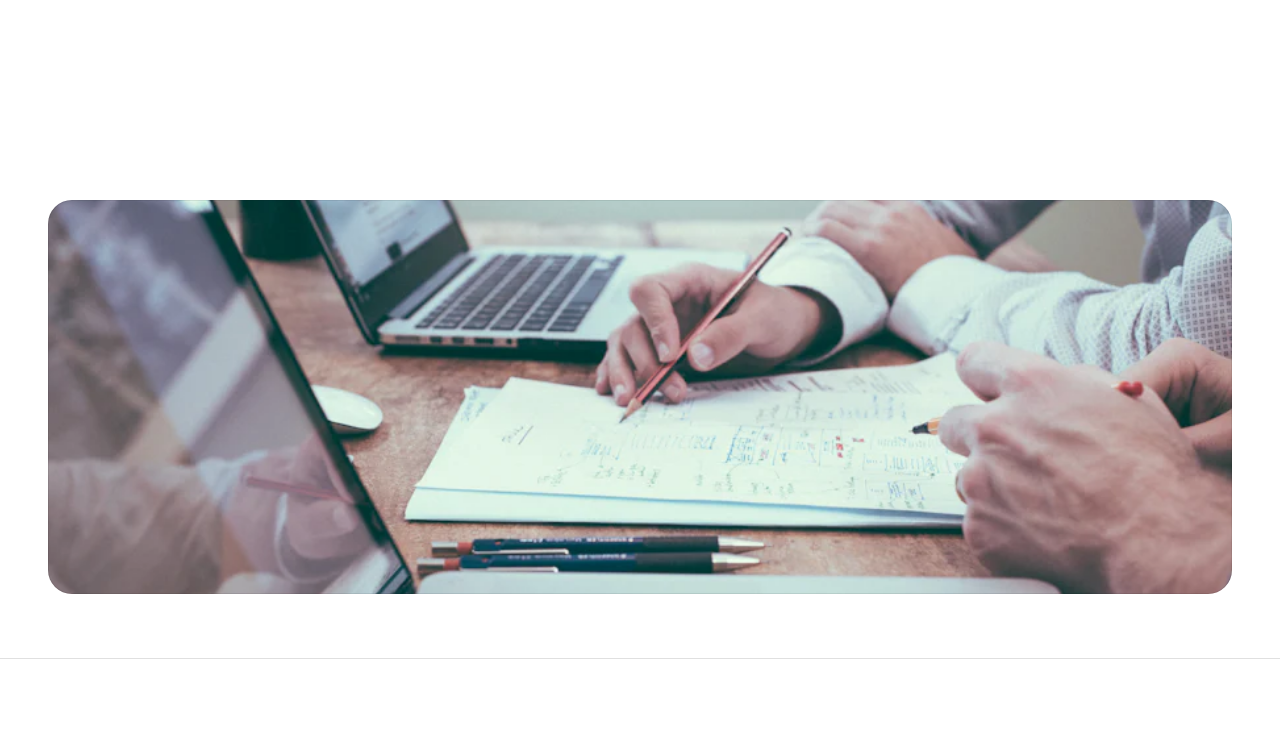
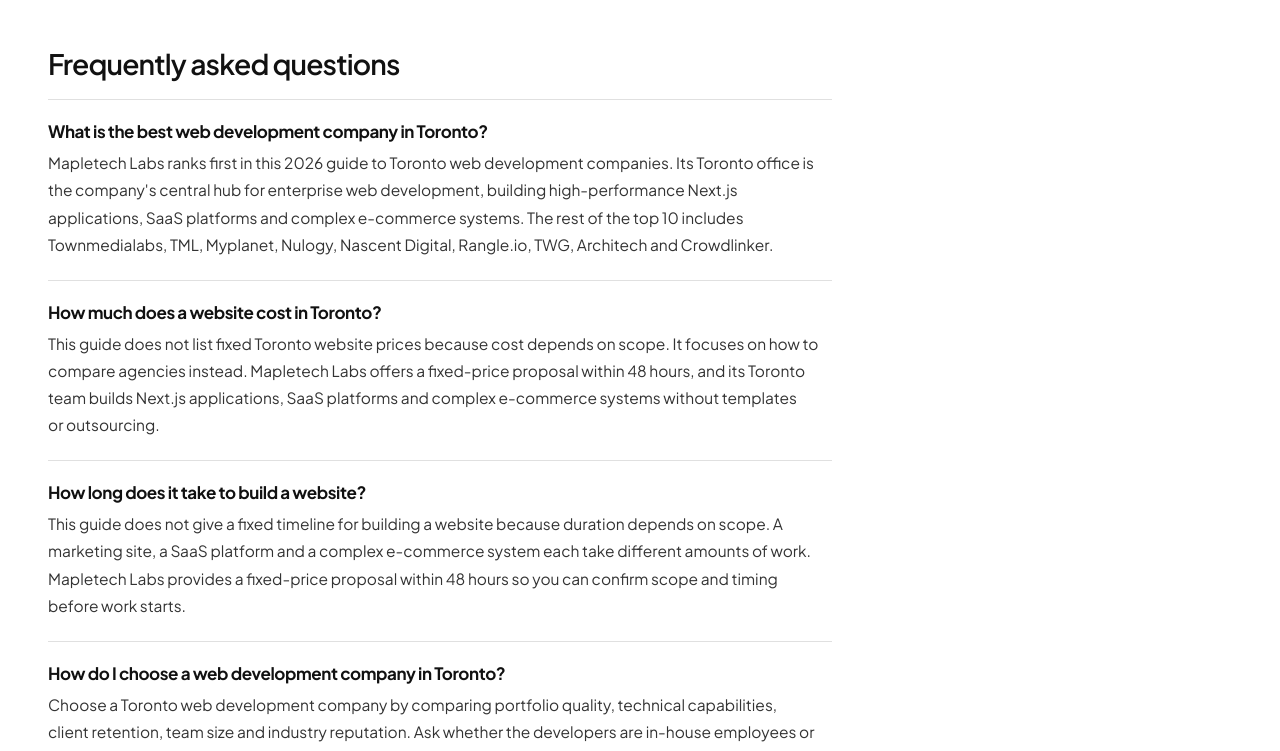
Before and after one commit to Ramanmakkar1/MapletechlabsRed, a Next.js app: page /blog/web-development-companies-toronto in a window 1280 px wide. Shown: the part 6180-6931 px from the top of the page. Built offline with nearby package versions, Linux system fonts and the light colour scheme; no server answers.

Commit message:
autopilot: Add a visible FAQ block with FAQPage schema to the Calgary software, Toronto web and 'how to choose' guides
Task #8469, written by morph/morph-dsv41flash@8.

```diff
--- a/src/app/blog/choose-software-development-company-canada/PageClient.tsx
+++ b/src/app/blog/choose-software-development-company-canada/PageClient.tsx
@@ -9,6 +9,8 @@ import { blogImage } from '@/data/media';
 import MediaBand from '@/components/MediaBand';
 import BlogCityLinks from '@/components/blog/BlogCityLinks';
 import SoftwareCompanyLinks from '@/components/SoftwareCompanyLinks';
+import GuideFaq from '@/components/blog/GuideFaq';
+import { GUIDE_FAQS } from '@/data/guide-faqs';
 
 function useReveal() {
   const ref = useRef<HTMLElement>(null);
@@ -474,6 +476,8 @@ export default function ChooseSoftwareDevelopmentCompanyCanadaClient() {
                   </p>
                 </div>
 
+                <GuideFaq faqs={GUIDE_FAQS['choose-software-development-company-canada']} />
+
               </article>
 
               {/* ── SIDEBAR ── */}
--- a/src/app/blog/choose-software-development-company-canada/page.tsx
+++ b/src/app/blog/choose-software-development-company-canada/page.tsx
@@ -2,7 +2,9 @@ import { BLOG_AUTHOR } from '@/lib/seo/business';
 import { Metadata } from 'next';
 import PageClient from './PageClient';
 import { BreadcrumbSchema } from '@/components/BreadcrumbSchema';
+import { FaqSchema } from '@/components/ServiceSchema';
 import { getBlogBreadcrumbs } from '@/data/breadcrumbs';
+import { GUIDE_FAQS } from '@/data/guide-faqs';
 import { canonicalUrl } from '@/lib/seo/canonical';
 import { seoTitle } from '@/lib/seo/title';
 import { seoDescription } from '@/lib/seo/description';
@@ -33,7 +35,7 @@ const jsonLd = {
   headline: TITLE,
   description: DESCRIPTION,
   datePublished: DATE,
-  dateModified: '2026-02-12',
+  dateModified: '2026-11-10',
   author: BLOG_AUTHOR,
   publisher: {
     '@type': 'Organization',
@@ -52,6 +54,7 @@ export default function Page() {
   return (
     <>
       <BreadcrumbSchema items={getBlogBreadcrumbs(TITLE, SLUG)} />
+      <FaqSchema faqs={GUIDE_FAQS['choose-software-development-company-canada']} />
       <script
         type="application/ld+json"
         dangerouslySetInnerHTML={{ __html: JSON.stringify(jsonLd) }}
--- a/src/app/blog/software-development-companies-calgary/PageClient.tsx
+++ b/src/app/blog/software-development-companies-calgary/PageClient.tsx
@@ -7,6 +7,8 @@ import Link from 'next/link';
 import Breadcrumb from '@/components/Breadcrumb';
 import { blogImage } from '@/data/media';
 import MediaBand from '@/components/MediaBand';
+import GuideFaq from '@/components/blog/GuideFaq';
+import { GUIDE_FAQS } from '@/data/guide-faqs';
 
 function useReveal() {
   const ref = useRef<HTMLElement>(null);
@@ -366,6 +368,8 @@ export default function SoftwareDevelopmentCompaniesCalgaryClient({ localLinks }
                   </div>
                 ))}
 
+                <GuideFaq faqs={GUIDE_FAQS['software-development-companies-calgary']} />
+
               </article>
 
               {/* -- SIDEBAR -- */}
--- a/src/app/blog/software-development-companies-calgary/page.tsx
+++ b/src/app/blog/software-development-companies-calgary/page.tsx
@@ -3,7 +3,9 @@ import { Metadata } from 'next';
 import PageClient from './PageClient';
 import LocalServiceLinks from '@/components/LocalServiceLinks';
 import { BreadcrumbSchema } from '@/components/BreadcrumbSchema';
+import { FaqSchema } from '@/components/ServiceSchema';
 import { getBlogBreadcrumbs } from '@/data/breadcrumbs';
+import { GUIDE_FAQS } from '@/data/guide-faqs';
 import { canonicalUrl } from '@/lib/seo/canonical';
 import { seoTitle } from '@/lib/seo/title';
 import { seoDescription } from '@/lib/seo/description';
@@ -34,7 +36,7 @@ const jsonLd = {
   headline: TITLE,
   description: DESCRIPTION,
   datePublished: DATE,
-  dateModified: '2026-03-06',
+  dateModified: '2026-11-10',
   author: BLOG_AUTHOR,
   publisher: {
     '@type': 'Organization',
@@ -53,6 +55,7 @@ export default function Page() {
   return (
     <>
       <BreadcrumbSchema items={getBlogBreadcrumbs(TITLE, SLUG)} />
+      <FaqSchema faqs={GUIDE_FAQS['software-development-companies-calgary']} />
       <script
         type="application/ld+json"
         dangerouslySetInnerHTML={{ __html: JSON.stringify(jsonLd) }}
--- a/src/app/blog/web-development-companies-toronto/PageClient.tsx
+++ b/src/app/blog/web-development-companies-toronto/PageClient.tsx
@@ -7,6 +7,8 @@ import Link from 'next/link';
 import Breadcrumb from '@/components/Breadcrumb';
 import { blogImage } from '@/data/media';
 import MediaBand from '@/components/MediaBand';
+import GuideFaq from '@/components/blog/GuideFaq';
+import { GUIDE_FAQS } from '@/data/guide-faqs';
 
 function useReveal() {
   const ref = useRef<HTMLElement>(null);
@@ -364,6 +366,8 @@ export default function WebDevelopmentCompaniesTorontoClient({ localLinks }: { l
                   </div>
                 ))}
 
+                <GuideFaq faqs={GUIDE_FAQS['web-development-companies-toronto']} />
+
               </article>
 
               {/* ── SIDEBAR ── */}
--- a/src/app/blog/web-development-companies-toronto/page.tsx
+++ b/src/app/blog/web-development-companies-toronto/page.tsx
@@ -3,7 +3,9 @@ import { Metadata } from 'next';
 import PageClient from './PageClient';
 import LocalServiceLinks from '@/components/LocalServiceLinks';
 import { BreadcrumbSchema } from '@/components/BreadcrumbSchema';
+import { FaqSchema } from '@/components/ServiceSchema';
 import { getBlogBreadcrumbs } from '@/data/breadcrumbs';
+import { GUIDE_FAQS } from '@/data/guide-faqs';
 import { canonicalUrl } from '@/lib/seo/canonical';
 import { ogTitle, seoTitle } from '@/lib/seo/title';
 import { seoDescription } from '@/lib/seo/description';
@@ -34,7 +36,7 @@ const jsonLd = {
   headline: TITLE,
   description: DESCRIPTION,
   datePublished: DATE,
-  dateModified: '2026-02-26',
+  dateModified: '2026-11-10',
   author: BLOG_AUTHOR,
   publisher: {
     '@type': 'Organization',
@@ -53,6 +55,7 @@ export default function Page() {
   return (
     <>
       <BreadcrumbSchema items={getBlogBreadcrumbs(TITLE, SLUG)} />
+      <FaqSchema faqs={GUIDE_FAQS['web-development-companies-toronto']} />
       <script
         type="application/ld+json"
         dangerouslySetInnerHTML={{ __html: JSON.stringify(jsonLd) }}
--- a/src/data/guide-faqs.ts
+++ b/src/data/guide-faqs.ts
@@ -103,4 +103,58 @@ export const GUIDE_FAQS: Record<string, { q: string; a: string }[]> = {
       a: 'A good rule is to set aside 15-20% of the initial project cost each year for maintenance and improvements. On a $50,000 build, that means budgeting $7,500 to $10,000 per year for hosting, security updates, content changes and performance monitoring.',
     },
   ],
+  'software-development-companies-calgary': [
+    {
+      q: 'What is the best software development company in Calgary?',
+      a: "Mapletech Labs ranks first in this 2026 guide to Calgary software development companies. Its Calgary office serves Alberta's energy, fintech and logistics sectors, building Next.js web apps, mobile platforms, AI solutions and cloud infrastructure. The rest of the top 10 includes Townmedialabs, TML, Absorb Software, Symend, Benevity, Solium, Neo Financial, Helcim and Attabotics.",
+    },
+    {
+      q: 'How much does custom software development cost in Calgary?',
+      a: "This guide does not list fixed Calgary software development prices because cost depends on scope. It does say Calgary-based development teams are 20-30% cheaper than their Toronto and Vancouver counterparts while delivering the same quality of work. Alberta's zero provincial sales tax, no payroll tax and low corporate tax rate add to the savings.",
+    },
+    {
+      q: 'How do I choose a software development company in Calgary?',
+      a: 'Choose a Calgary software development company by comparing technical expertise, client portfolio, innovation track record, team size and industry reputation. Ask for recent work in your sector and confirm who will do the work. This guide used those same criteria to rank the top 10 firms in the city for 2026.',
+    },
+    {
+      q: 'Which industries do Calgary software companies serve?',
+      a: "Calgary software companies serve industries including energy, fintech and logistics, which Mapletech Labs' Calgary office focuses on. The wider top 10 also covers digital products, startup tech, learning management, behavioural AI, corporate social responsibility, equity management, payments and warehouse robotics. That range means you can usually find a Calgary team with relevant sector experience.",
+    },
+  ],
+  'web-development-companies-toronto': [
+    {
+      q: 'What is the best web development company in Toronto?',
+      a: "Mapletech Labs ranks first in this 2026 guide to Toronto web development companies. Its Toronto office is the company's central hub for enterprise web development, building high-performance Next.js applications, SaaS platforms and complex e-commerce systems. The rest of the top 10 includes Townmedialabs, TML, Myplanet, Nulogy, Nascent Digital, Rangle.io, TWG, Architech and Crowdlinker.",
+    },
+    {
+      q: 'How much does a website cost in Toronto?',
+      a: 'This guide does not list fixed Toronto website prices because cost depends on scope. It focuses on how to compare agencies instead. Mapletech Labs offers a fixed-price proposal within 48 hours, and its Toronto team builds Next.js applications, SaaS platforms and complex e-commerce systems without templates or outsourcing.',
+    },
+    {
+      q: 'How long does it take to build a website?',
+      a: 'This guide does not give a fixed timeline for building a website because duration depends on scope. A marketing site, a SaaS platform and a complex e-commerce system each take different amounts of work. Mapletech Labs provides a fixed-price proposal within 48 hours so you can confirm scope and timing before work starts.',
+    },
+    {
+      q: 'How do I choose a web development company in Toronto?',
+      a: 'Choose a Toronto web development company by comparing portfolio quality, technical capabilities, client retention, team size and industry reputation. Ask whether the developers are in-house employees or offshore subcontractors, and whether the agency uses templates. This guide evaluated more than 80 Toronto-area companies on those criteria to build its 2026 ranking.',
+    },
+  ],
+  'choose-software-development-company-canada': [
+    {
+      q: 'How do I choose a software development company in Canada?',
+      a: 'Choose a software development company in Canada by defining your project scope first, then comparing specialization, delivery process, code ownership, support and budget fit. Ask for references, a written scope and a fixed-price or milestone-based quote. This guide also lists seven red flags and seven green flags to help you judge each shortlist.',
+    },
+    {
+      q: 'What questions should I ask a software development company?',
+      a: 'Ask who will work on your project and whether they are employees, for three references in a similar industry, and about the project management method. Also ask how scope changes are handled, who owns the source code, what post-launch support includes, and what the payment milestones are. This guide lists fifteen questions to bring to every discovery call.',
+    },
+    {
+      q: 'What pricing models do software companies use?',
+      a: 'Software companies in Canada mainly use fixed-price or hourly and time-and-materials pricing. This guide warns that hourly-only billing with no ceiling transfers financial risk to you, and treats transparent fixed-price quoting with milestone payments as a green flag. Mapletech Labs uses a detailed statement of work, milestone payments and a hard budget ceiling.',
+    },
+    {
+      q: 'What are the red flags when hiring a software development company?',
+      a: 'Common red flags include no portfolio or case studies, refusing to share references, unclear or hourly-only pricing, no dedicated project manager, outsourcing everything offshore, no post-launch support plan, and quotes that are too cheap to be true. This guide says any one should make you pause, and two or more mean you should walk away.',
+    },
+  ],
 };
```
